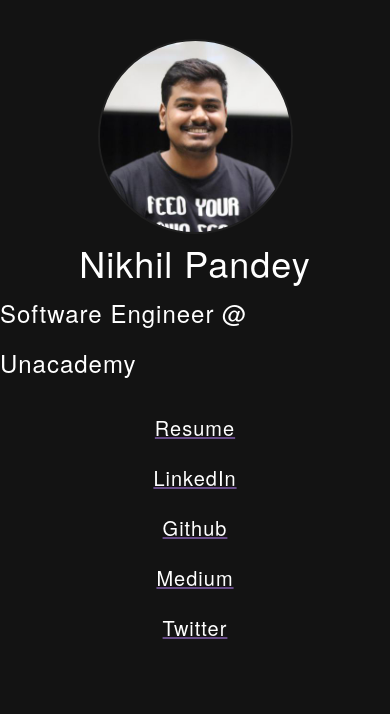
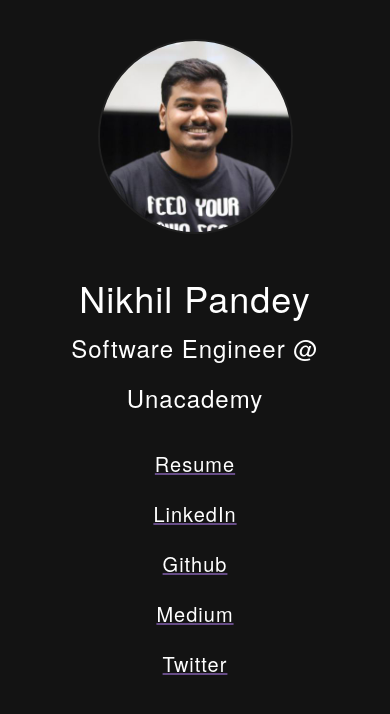
Before and after one commit to menikhilpandey/menikhilpandey.github.io, a React (Create React App) app: page / in a window 390 px wide. Shown: the top 714 px of the page. Built offline with nearby package versions, Linux system fonts and the light colour scheme.

Commit message:
Some Style Fixes for New Phones

```diff
--- a/src/components/Description/index.css
+++ b/src/components/Description/index.css
@@ -11,5 +11,6 @@
 }
 
 .DesignationContainer{
+    text-align: center;
     font-size: 24px;
 }
--- a/src/components/ProfilePhoto/index.css
+++ b/src/components/ProfilePhoto/index.css
@@ -26,5 +26,6 @@
     .ProfilePhotoContainer {
         width: 50%;
         height: 50%;
+        margin-bottom: 10%;
     }
 }
```
